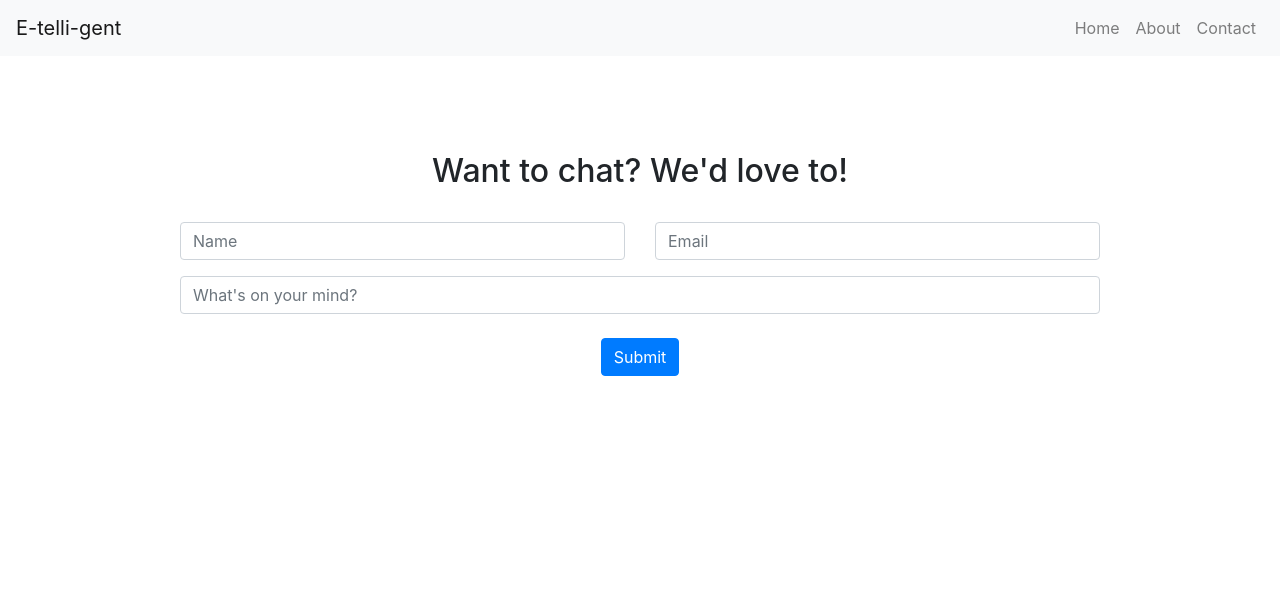
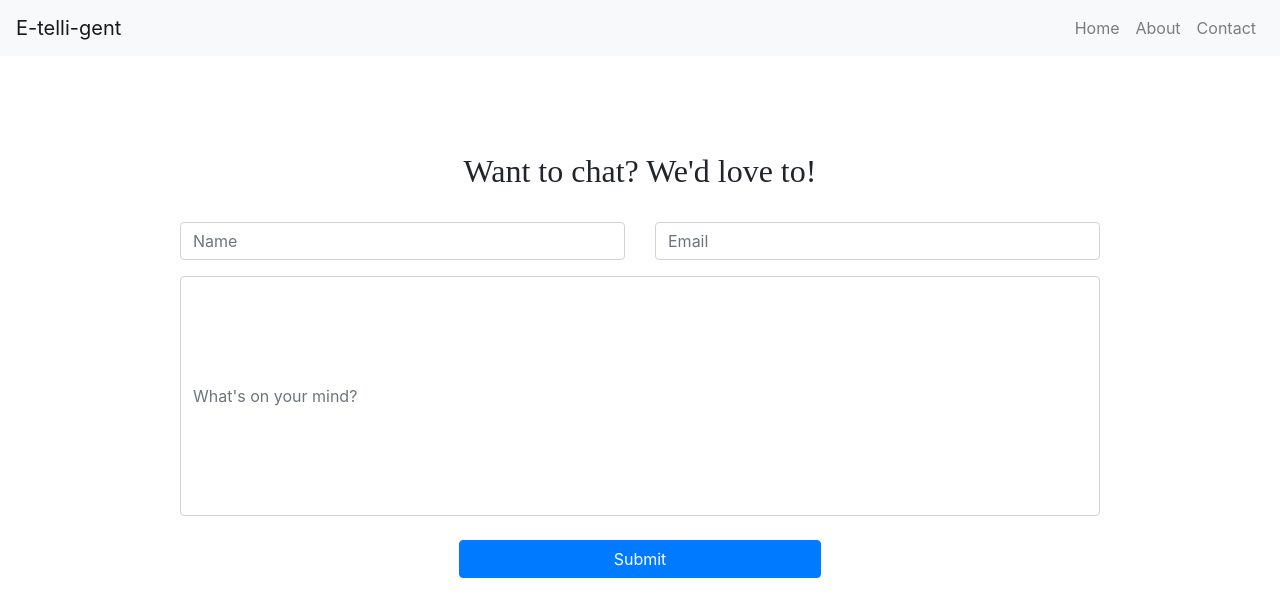
Before and after one commit to SammyDartnall10/templateSite, a plain HTML site: page contact.html in a window 1280 px wide. Drawn offline with nearby package versions, Linux system fonts and the light colour scheme.

Commit message:
add centre styling for form

```diff
--- a/assets/style.css
+++ b/assets/style.css
@@ -12,12 +12,40 @@ h1{
     font-weight: 700;
 }
 
+h2{
+    font-family: 'Raleway';
+}
 
 img{
     max-width: 100%;
     border-radius: .5em;
 }
 
+
+/* Contact page --------------------------------------------- */
+.contact-form-input{
+    height: 30vh;
+    vertical-align: top;
+}
+
+button{
+    width: 40%;
+}
+
+/* .contact-form-input{
+  height: 30vh;
+}
+
+::-webkit-input-placeholder { Chrome/Opera/Safari
+    position: relative !important;
+    transform:translateY(-220%) !important;
+  }
+  input::-moz-placeholder { Firefox 19+
+    vertical-align: top;
+  }
+  input::-ms-input-placeholder { IE 10+
+    vertical-align: top;
+  } */
 
 
 
```
